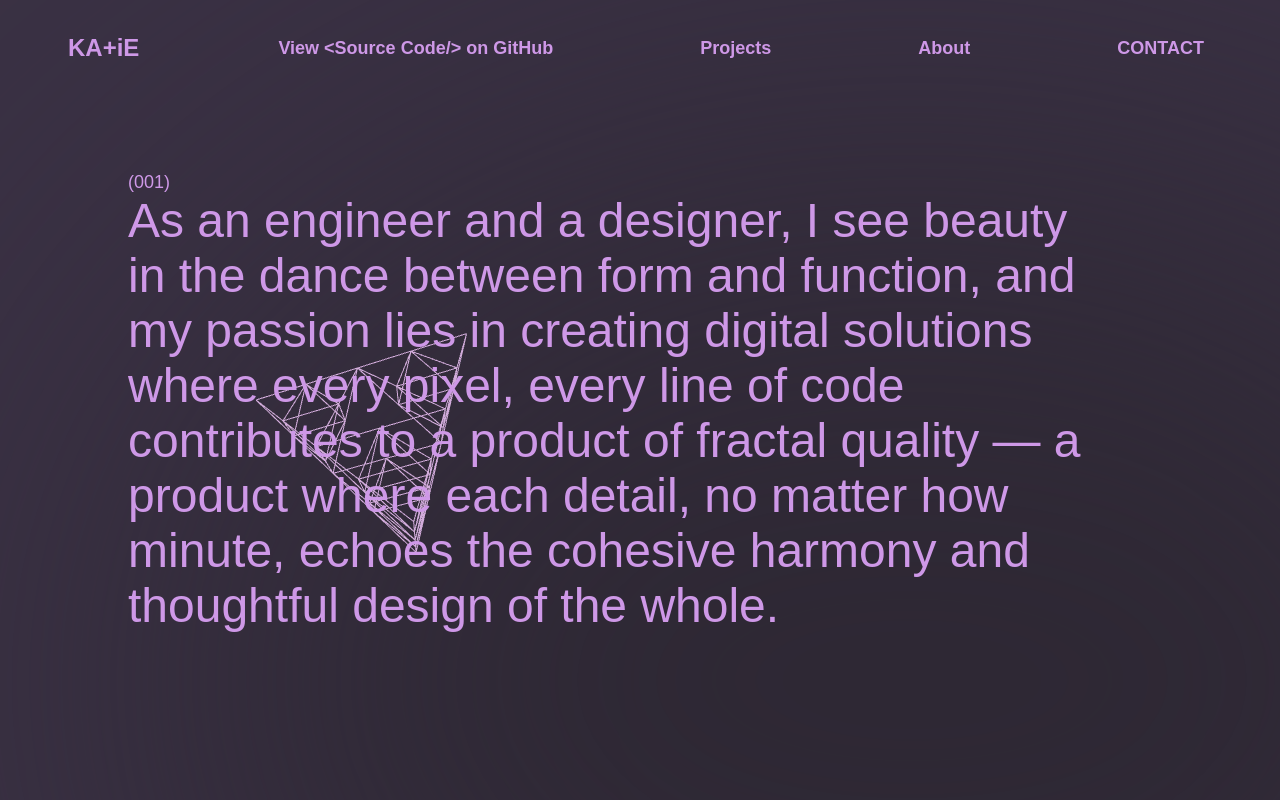
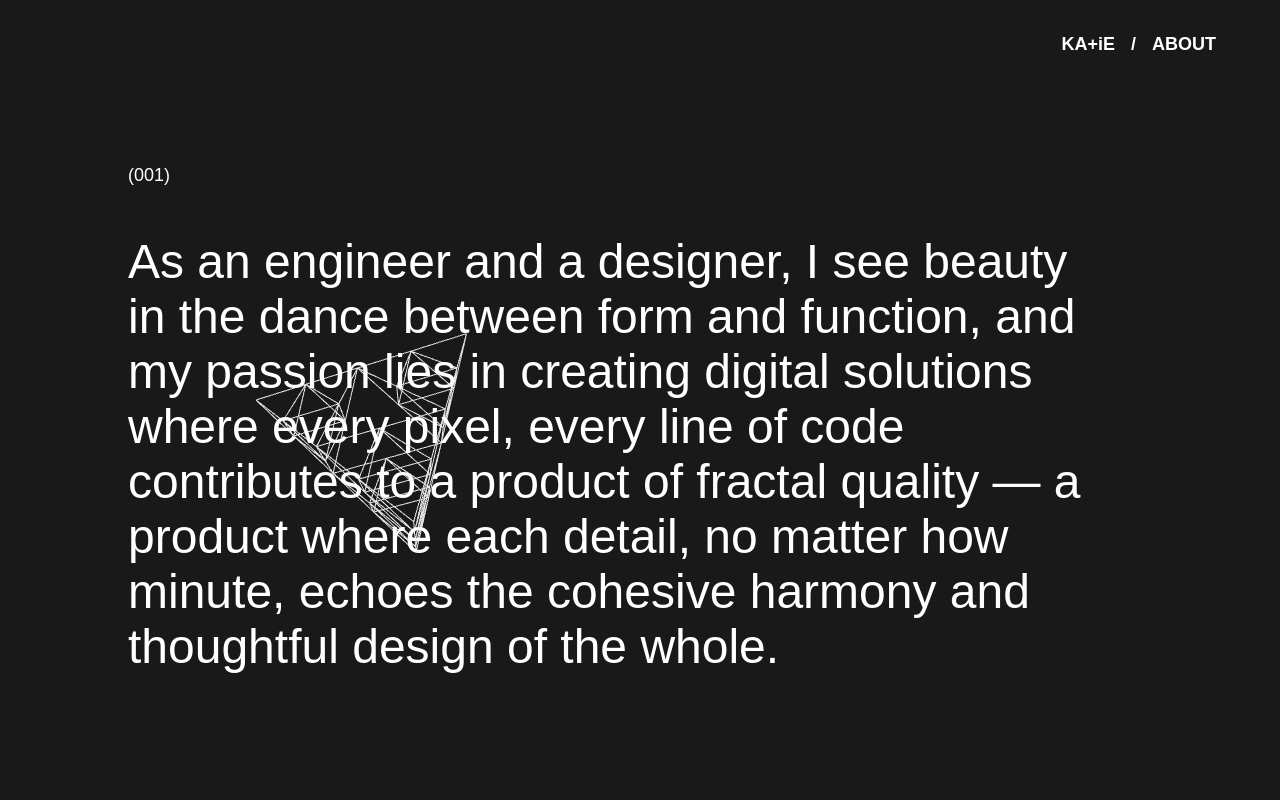
Before and after one commit to katebonner/UXPORTFOLIO, a React (Create React App) app: page /#/about in a window 1280 px wide. Shown: the top 800 px of the page. Built offline with nearby package versions, Linux system fonts and the light colour scheme.

Commit message:
re style

```diff
--- a/src/App.css
+++ b/src/App.css
@@ -8,25 +8,34 @@
   display: flex;
   flex-direction: row;
   align-items: center;
-  justify-content: space-between;
+  justify-content: flex-end;
   margin-top: 24px;
   margin-left: 48px;
   margin-right: 48px;
+}
+
+.Nav-grouping {
+  display: flex;
+  flex-direction: row;
+  align-items: center;
+  justify-content: space-between;
 }
 
 .Nav-element {
   text-decoration: none;
   color: #ce98e7;
   font-size: 18px;
-  margin-right: 8px;
   font-weight: 600;
+  padding-left: 0px;
+  padding-right: 0px;
+  margin-right: 16px;
 }
 
 .Nav-element:hover {
-  border-bottom: 2px solid #ce98e7;
-  border-top: 2px solid transparent;
   padding-top: 8px;
   padding-bottom: 8px;
+  padding-left: 0px;
+  padding-right: 0px;
 }
 
 .Nav-element-mobile {
@@ -44,27 +53,14 @@
   text-decoration: none;
   font-size: 24px;
   text-align: left;
+  padding-left: 0px;
+  padding-right: 0px;
+  padding-top: 8px;
+  padding-bottom: 8px;
 }
 
 .mobile {
   display: none;
-}
-
-@media (max-width: 768px) {
-  .Title {
-    font-size: 24px;
-    font-weight: 800;
-  }
-  .web {
-    display: none;
-  }
-  .mobile {
-    display: flex;
-    justify-content: flex-end;
-  }
-  .Nav-element {
-    text-align: right;
-  }
 }
 
 nav {
@@ -102,24 +98,41 @@ li {
 
 a {
   text-decoration: none;
-  color: #fff;
+  color: #191919;
   padding: 10px 20px;
   display: block;
 }
 
-.color-default {
-  color: #ce98e7;
+a:hover {
+  color: #fff;
 }
 
-.color-level {
-  color: #2a6444;
+.color-black {
+  color: #191919;
 }
 
-.color-level:hover {
-  border-bottom: 2px solid #2a6444;
-  border-top: 2px solid transparent;
+.color-white {
+  color: #fff;
+}
+
+.color-black:hover {
+  color: #fff;
+  border-bottom: 1px solid #fff;
+  border-top: 1px solid transparent;
   padding-top: 8px;
   padding-bottom: 8px;
+  padding-left: 0px;
+  padding-right: 0px;
+}
+
+.color-white:hover {
+  color: #fff;
+  border-bottom: 1px solid #fff;
+  border-top: 1px solid transparent;
+  padding-top: 8px;
+  padding-bottom: 8px;
+  padding-left: 0px;
+  padding-right: 0px;
 }
 
 .color-wavefunction {
@@ -132,3 +145,20 @@ a {
   padding-top: 8px;
   padding-bottom: 8px;
 }
+
+@media (max-width: 768px) {
+  .Title {
+    font-size: 24px;
+    font-weight: 800;
+  }
+  .web {
+    display: none;
+  }
+  .mobile {
+    display: flex;
+    justify-content: flex-end;
+  }
+  .Nav-element {
+    text-align: right;
+  }
+}
--- a/src/App.js
+++ b/src/App.js
@@ -10,40 +10,37 @@ import "./App.css";
 import { useLocation } from "react-router-dom";
 
 const Navigation = () => {
+  const getVisibility = (pathname) => {
+    switch (pathname) {
+      case "/projects":
+        return "show";
+      default:
+        return "show";
+    }
+  };
   const getNavColor = (pathname) => {
     switch (pathname) {
-      case "/level":
-        return "color-level";
-      case "/wavefunction":
-        return "color-wavefunction";
+      case "/":
+        return "color-black";
       default:
-        return "color-default";
+        return "color-white";
     }
   };
   let location = useLocation();
   let navColor = getNavColor(location.pathname);
 
+  const renderContent = () => {
+    switch (location.pathname) {
+      case "/":
         return (
-    <div className="App-header web">
-      <Link className={`Title ${navColor}`} to="/">
-        KA+iE
-      </Link>
-      <a
-        className={`Nav-element ${navColor}`}
-        href="https://github.com/katebonner/UXPORTFOLIO"
-        target="_blank"
-        rel="noreferrer"
-      >
-        View &lt;Source Code/&gt; on GitHub
-      </a>
-
+          <>
+            <div className="Nav-grouping">
               <Link className={`Nav-element ${navColor}`} to="/projects">
-        Projects
+                PROJECTS
               </Link>
               <Link className={`Nav-element ${navColor}`} to="/about">
-        About
+                ABOUT
               </Link>
-
               <a
                 className={`Nav-element ${navColor}`}
                 href="mailto:katebonner277@gmail.com"
@@ -51,16 +48,67 @@ const Navigation = () => {
                 CONTACT
               </a>
             </div>
+          </>
         );
+
+      case "/projects":
+        return (
+          <div className="Nav-grouping">
+            <Link className={`Nav-element ${navColor}`} to="/">
+              KA+iE
+            </Link>
+            <div className={`Nav-element ${navColor}`}>/</div>
+            <Link className={`Nav-element ${navColor}`} to="/projects">
+              PROJECTS
+            </Link>
+          </div>
+        );
+
+      case "/wavefunction":
+        return (
+          <div className="Nav-grouping">
+            <Link className={`Nav-element ${navColor}`} to="/">
+              KA+iE
+            </Link>
+            <div className={`Nav-element ${navColor}`}>/</div>
+            <Link className={`Nav-element ${navColor}`} to="/projects">
+              PROJECTS
+            </Link>
+            <div className={`Nav-element ${navColor}`}>/</div>
+            <Link className={`Nav-element ${navColor}`} to="/wavefunction">
+              SCHRÖDINGER
+            </Link>
+          </div>
+        );
+
+      case "/about":
+        return (
+          <div className="Nav-grouping">
+            <Link className={`Nav-element ${navColor}`} to="/">
+              KA+iE
+            </Link>
+            <div className={`Nav-element ${navColor}`}>/</div>
+            <Link className={`Nav-element ${navColor}`} to="/about">
+              ABOUT
+            </Link>
+          </div>
+        );
+
+      default:
+        return null;
+    }
+  };
+
+  return <div className="App-header web">{renderContent()}</div>;
 };
 
 const MobileNavBar = () => {
   const getNavColor = (pathname) => {
     switch (pathname) {
-      case "/level":
-        return "color-level";
+      case "/":
+        return "color-black";
       default:
-        return "color-default";
+        return "color-white";
     }
   };
   let location = useLocation();
@@ -72,24 +120,16 @@ const MobileNavBar = () => {
           KA+iE
         </Link>
         <Link className={`Nav-element-mobile ${navColor}`} to="/projects">
-          Projects
+          PROJECTS
         </Link>
         <Link className={`Nav-element-mobile ${navColor}`} to="/about">
-          About
+          ABOUT
         </Link>
         <a
           className={`Nav-element-mobile ${navColor}`}
           href="mailto:katebonner277@gmail.com"
         >
-          Contact
-        </a>
-        <a
-          className={`Nav-element-mobile ${navColor}`}
-          href="https://github.com/katebonner/UXPORTFOLIO"
-          target="_blank"
-          rel="noreferrer"
-        >
-          &lt;Source Code/&gt;
+          CONTACT
         </a>
       </ul>
     </nav>
--- a/src/Components/Fractal/index.jsx
+++ b/src/Components/Fractal/index.jsx
@@ -89,7 +89,7 @@ const SierpinskiTetrahedron = ({ position, size, level }) => {
       geometry={geometry}
       material={
         new THREE.MeshBasicMaterial({
-          color: theme.colors.violet[200],
+          color: "#fff",
           wireframe: true,
         })
       }
--- a/src/Components/ProjectComponent/elements.js
+++ b/src/Components/ProjectComponent/elements.js
@@ -20,14 +20,14 @@ export const ProjectImage = styled.img({
 export const ProjectText = styled.text({
   fontSize: "2vw",
   fontWeight: 600,
-  color: "#ce98e7",
+  color: "#fff",
   width: "30%",
   textAlign: "left",
 });
 
 export const ProjectDescription = styled.text({
   fontSize: "1.6vw",
-  color: "#ce98e7",
+  color: "#fff",
   width: "30%",
   textAlign: "left",
   marginLeft: "-20%",
--- a/src/Controllers/About/elements.js
+++ b/src/Controllers/About/elements.js
@@ -27,6 +27,8 @@ export const TextContainer = styled.div({
   "@media(max-width: 1280px)": {
     textAlign: "left",
     width: "100%",
+
+    margin: "2% 0 0 0",
   },
 });
 
@@ -64,6 +66,7 @@ export const GrowColumn = styled.div({
   width: "60%",
   "@media(max-width: 1280px)": {
     width: "100%",
+    margin: "5% 0 0 0",
   },
 });
 
@@ -76,7 +79,7 @@ export const HeadShotImage = styled.img({
 export const Divider = styled.div({
   height: 1,
   width: "100%",
-  backgroundColor: theme.colors.violet[800],
+  backgroundColor: "rgba(255,255,255,0.3)",
   "@media(max-width: 768px)": {
     backgroundColor: "transparent",
   },
@@ -93,7 +96,8 @@ export const Background = styled.div({
   right: 0,
   width: "100vw",
   height: "100vh",
-  backgroundColor: theme.colors.violet[800],
+  // backgroundColor: theme.colors.violet[800],
+  backgroundColor: "#191919",
   zIndex: -999,
 });
 
@@ -104,7 +108,8 @@ export const Circle = styled.div({
   width: "120vw",
   height: "130vh",
   borderRadius: "50%",
-  backgroundColor: theme.colors.violet[1000],
+  backgroundColor: "#191919",
+  // backgroundColor: theme.colors.violet[1000],
   zIndex: -999,
   filter: "blur(200px)",
 });
--- a/src/Controllers/About/index.jsx
+++ b/src/Controllers/About/index.jsx
@@ -26,7 +26,7 @@ const AboutController = () => {
   return (
     <WindowContainer>
       <Background />
-      <Circle />
+
       <Fractal />
       <Row>
         <ShrinkColumn>
--- a/src/Controllers/Home/elements.js
+++ b/src/Controllers/Home/elements.js
@@ -25,6 +25,16 @@ export const Name = styled.text({
   },
 });
 
+export const Background = styled.div({
+  position: "fixed",
+  bottom: 0,
+  right: 0,
+  width: "100vw",
+  height: "100vh",
+  backgroundColor: "#ff7e0b",
+  zIndex: -999,
+});
+
 export const Description = styled.text({
   fontWeight: 400,
   fontSize: 36,
@@ -38,7 +48,7 @@ export const Description = styled.text({
   },
 });
 
-export const Circle = styled.div({
+export const PurpleCircle = styled.div({
   position: "fixed",
   bottom: "-50vh",
   right: "-50vh",
@@ -46,6 +56,18 @@ export const Circle = styled.div({
   height: "130vh",
   borderRadius: "50%",
   backgroundColor: theme.colors.violet[500],
+  zIndex: -999,
+  filter: "blur(200px)",
+});
+
+export const YellowCircle = styled.div({
+  position: "fixed",
+  top: "-75vh",
+  left: "-75vh",
+  width: "100vw",
+  height: "130vh",
+  borderRadius: "50%",
+  backgroundColor: "#ffa619",
   zIndex: -999,
   filter: "blur(200px)",
 });
@@ -64,3 +86,23 @@ export const Grid = styled.div({
     `,
   backgroundSize: "20px 20px",
 });
+
+export const SourceCode = styled.div({
+  position: "fixed",
+  bottom: 0,
+  right: 0,
+  alignItems: "right",
+});
+
+export const Title = styled.div({
+  position: "fixed",
+  bottom: 0,
+  left: 20,
+  alignItems: "left",
+  fontSize: "16vw",
+  fontWeight: 600,
+  "@media(max-width: 900px)": {
+    bottom: 60,
+    left: 30,
+  },
+});
--- a/src/Controllers/Home/index.jsx
+++ b/src/Controllers/Home/index.jsx
@@ -1,5 +1,15 @@
 import React from "react";
-import { WindowContainer, Name, Description, Circle, Grid } from "./elements";
+import {
+  WindowContainer,
+  Name,
+  Description,
+  PurpleCircle,
+  Grid,
+  Background,
+  YellowCircle,
+  SourceCode,
+  Title,
+} from "./elements";
 import ComplexPlaneAnimation from "../../Components/ComplexPlaneAnimation";
 import { HeadingTop, DescriptionLeft } from "./copy";
 import Blob from "../../Components/Blob";
@@ -8,17 +18,30 @@ import Identity from "../../Components/Identity";
 const HomeController = () => {
   return (
     <>
-      <Circle />
+      <Background />
+      <PurpleCircle />
+      <YellowCircle />
       <Grid />
       <Blob />
-      <div className="web">
+      <SourceCode>
+        <a
+          href="https://github.com/katebonner/UXPORTFOLIO"
+          target="_blank"
+          rel="noreferrer"
+        >
+          view &lt;source code/&gt; on GitHub
+        </a>
+      </SourceCode>
+      <Title>KA+iE</Title>
+
+      {/* <div className="web">
         <WindowContainer>
           <Name>{HeadingTop}</Name>
           <Identity />
           <Description>{DescriptionLeft}</Description>
         </WindowContainer>
         <ComplexPlaneAnimation />
-      </div>
+      </div> */}
     </>
   );
 };
--- a/src/Controllers/Projects/elements.js
+++ b/src/Controllers/Projects/elements.js
@@ -7,7 +7,8 @@ export const Background = styled.div({
   right: 0,
   width: "100vw",
   height: "100vh",
-  backgroundColor: theme.colors.violet[800],
+  // backgroundColor: theme.colors.violet[800],
+  backgroundColor: "#191919",
   zIndex: -999,
 });
 
--- a/src/Controllers/Projects/index.jsx
+++ b/src/Controllers/Projects/index.jsx
@@ -13,7 +13,7 @@ const ProjectsController = () => {
         link="/wavefunction"
         image={WaveFunctionImage}
         title="schrödinger"
-        description="Visualizing the one-dimensional, time-depending shrödinger equation for a free particle"
+        description="visualizing the one-dimensional, time-depending shrödinger equation for a free particle"
         year="2019"
       />
       {/* <Project
--- a/src/theme.js
+++ b/src/theme.js
@@ -44,7 +44,7 @@ export default theme;
 export const Heading1 = styled.text({
   fontWeight: 1000,
   fontSize: "9vw",
-  color: theme.colors.violet[200],
+  color: "#fff",
   "@media(max-width: 768px)": {
     fontSize: 36,
   },
@@ -53,13 +53,13 @@ export const Heading1 = styled.text({
 export const Heading2 = styled.text({
   fontWeight: 1000,
   fontSize: 72,
-  color: theme.colors.violet[200],
+  color: "#fff",
 });
 
 export const Text3 = styled.text({
   fontWeight: 400,
   fontSize: 48,
-  color: theme.colors.violet[200],
+  color: "#fff",
   "@media(max-width: 768px)": {
     fontSize: 24,
   },
@@ -68,22 +68,22 @@ export const Text3 = styled.text({
 export const Text4 = styled.text({
   fontWeight: 400,
   fontSize: 36,
-  color: theme.colors.violet[200],
+  color: "#fff",
 });
 
 export const Text5 = styled.text({
   fontWeight: 400,
   fontSize: 24,
-  color: theme.colors.violet[200],
+  color: "#fff",
 });
 export const Text6 = styled.text({
   fontWeight: 400,
   fontSize: 18,
-  color: theme.colors.violet[200],
+  color: "#fff",
 });
 export const SecondaryText6 = styled.text({
   fontWeight: 400,
   fontSize: 18,
   lineHeight: "24px",
-  color: theme.colors.violet[200],
+  color: "#fff",
 });
```
Also changed, not shown: src/Components/Blob/index.jsx (+4 -4 lines). Lines whose indentation alone changed are shown as unchanged.
